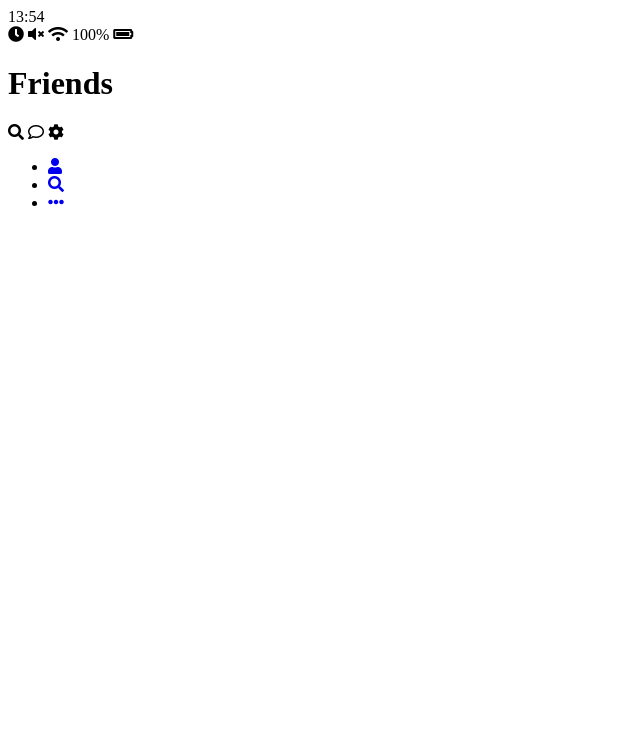
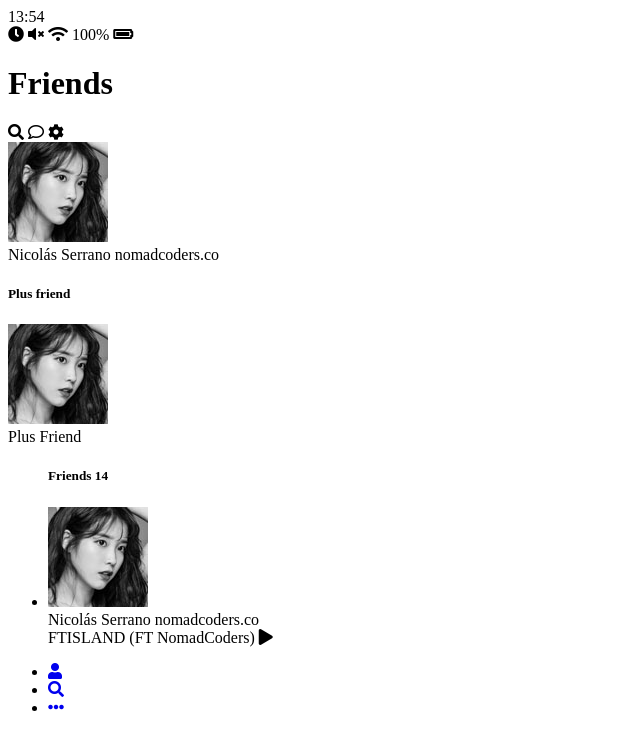
Before and after one commit to k8440009/kakao-clone-2.0, a plain HTML site: page friends.html in a window 1280 px wide. Shown: the whole page, without its empty margins (0-640 px from the left). Drawn offline with Linux system fonts and the light colour scheme.

Commit message:
#1.5 Friends Screen
-- added --
main friends

```diff
--- a/friends.html
+++ b/friends.html
@@ -42,6 +42,60 @@
         </span>
       </div>
     </header>
+    <main class="friends">
+            <header class="friends__header">
+              <div class="friends__friend friend friend--lg">
+                <div class="friend__column">
+                  <img src="images/avatar.jpg" class="g-avatar friend__avatar" />
+                  <div class="friend__content">
+                    <span class="friend__name">
+                      Nicolás Serrano
+                    </span>
+                    <span class="friend__status">
+                      nomadcoders.co
+                    </span>
+                  </div>
+                </div>
+              </div>
+            </header>
+            <div class="friends__plus">
+              <h5 class="friends__title">Plus friend</h5>
+              <div class="friends__friend friend">
+                <div class="friend__column">
+                  <img src="images/avatar.jpg" class="g-avatar friend__avatar" />
+                  <div class="friend__content">
+                    <span class="friend__name">
+                      Plus Friend
+                    </span>
+                  </div>
+                </div>
+              </div>
+            </div>
+            <ul class="friends__list">
+              <h5 class="friends__title">Friends 14</h5>
+              <li class="friends__friend friend friend--lg">
+                <div class="friend__column">
+                  <img src="images/avatar.jpg" class="g-avatar friend__avatar" />
+                  <div class="friend__content">
+                    <span class="friend__name">
+                      Nicolás Serrano
+                    </span>
+                    <span class="friend__status">
+                      nomadcoders.co
+                    </span>
+                  </div>
+                </div>
+                <div class="friend__column">
+                  <div class="friend__now-listening">
+                    <span>
+                      FTISLAND (FT NomadCoders)
+                    </span>
+                    <i class="fas fa-play"></i>
+                  </div>
+                </div>
+              </li>
+            </ul>
+          </main>
     <!-- BOTTOM -->
     <nav class="nav">
       <ul class="nav__list">
```
Also changed, not shown: index.html (+1 -1 lines).
